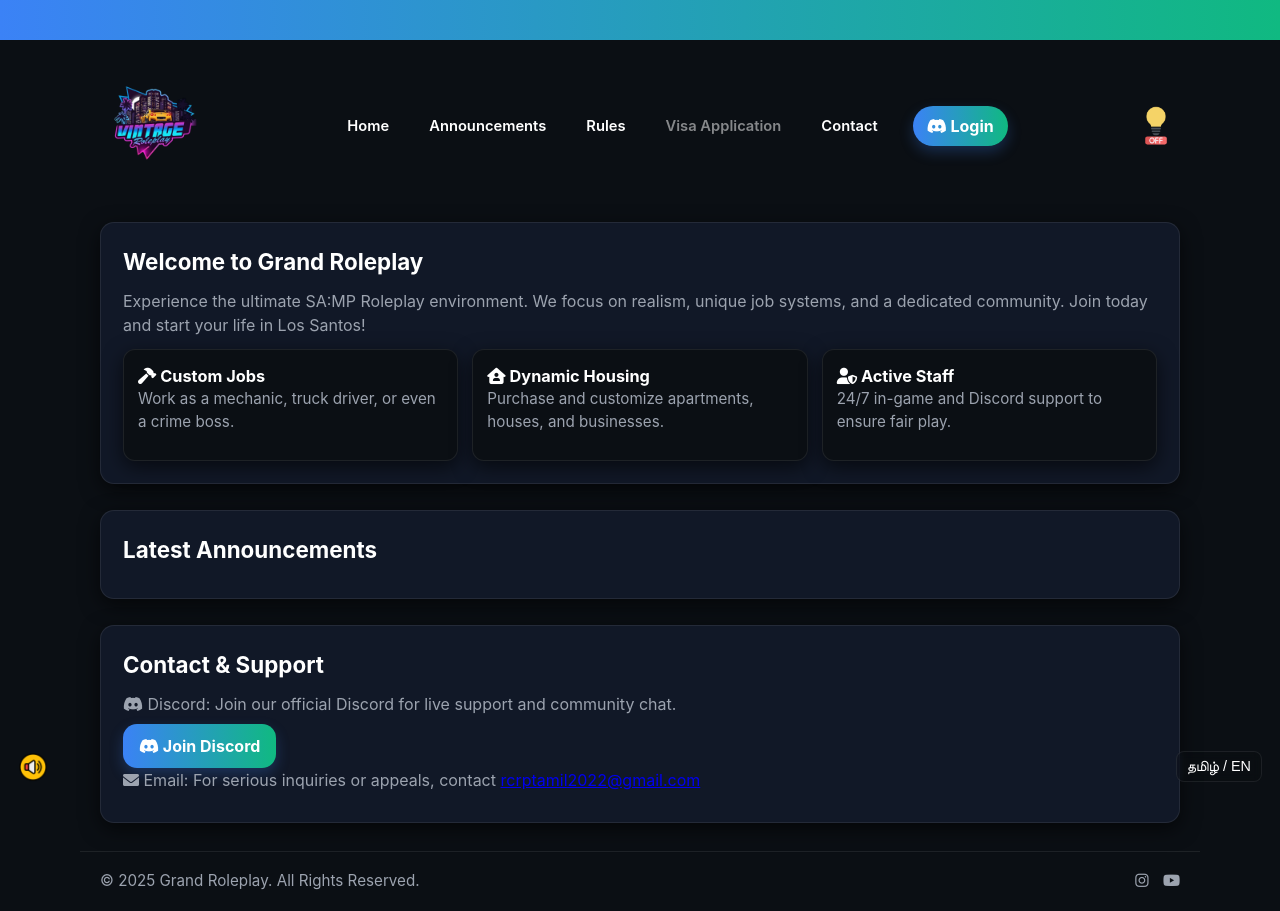
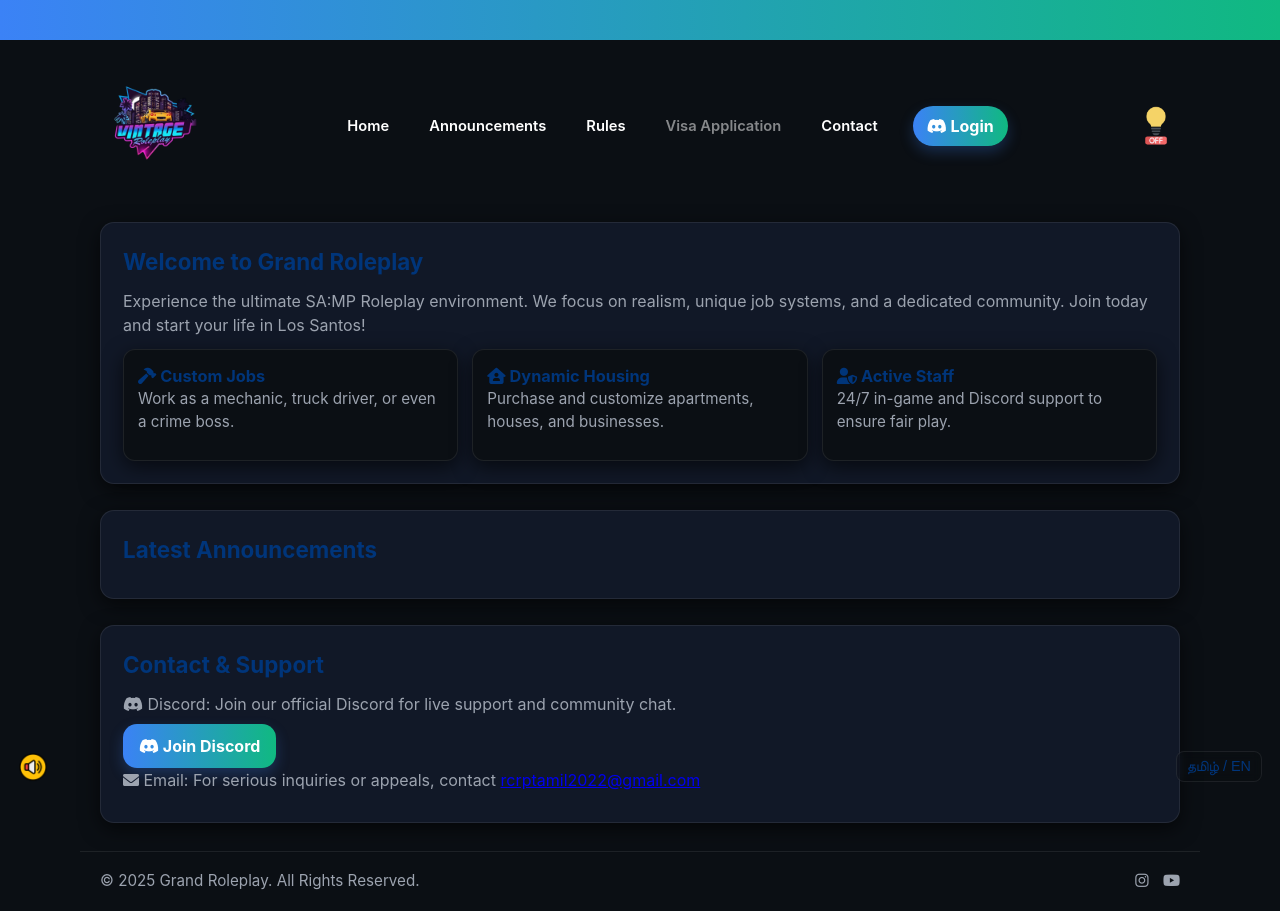
Before and after one commit to ShanmugamVijayakumar/vrp, a website: page index.html in a window 1280 px wide. Both pictures are taken after a click on the button 1156 px from the left and 126 px from the top of the page. Drawn offline with Linux system fonts and the light colour scheme; no server answers.

Commit message:
Restore original style.css content

```diff
--- a/style.css
+++ b/style.css
@@ -21,7 +21,7 @@ html[data-theme="dark"] {
   --bg:#0b0f14;
   --panel:#111827;
   --muted:#9ca3af;
-  --text:#ffffff ;
+  --text:#00357a ;
   --card-shadow: 0 6px 20px rgba(0,0,0,0.6);
   --border:rgba(255,255,255,0.08);
 }
```
